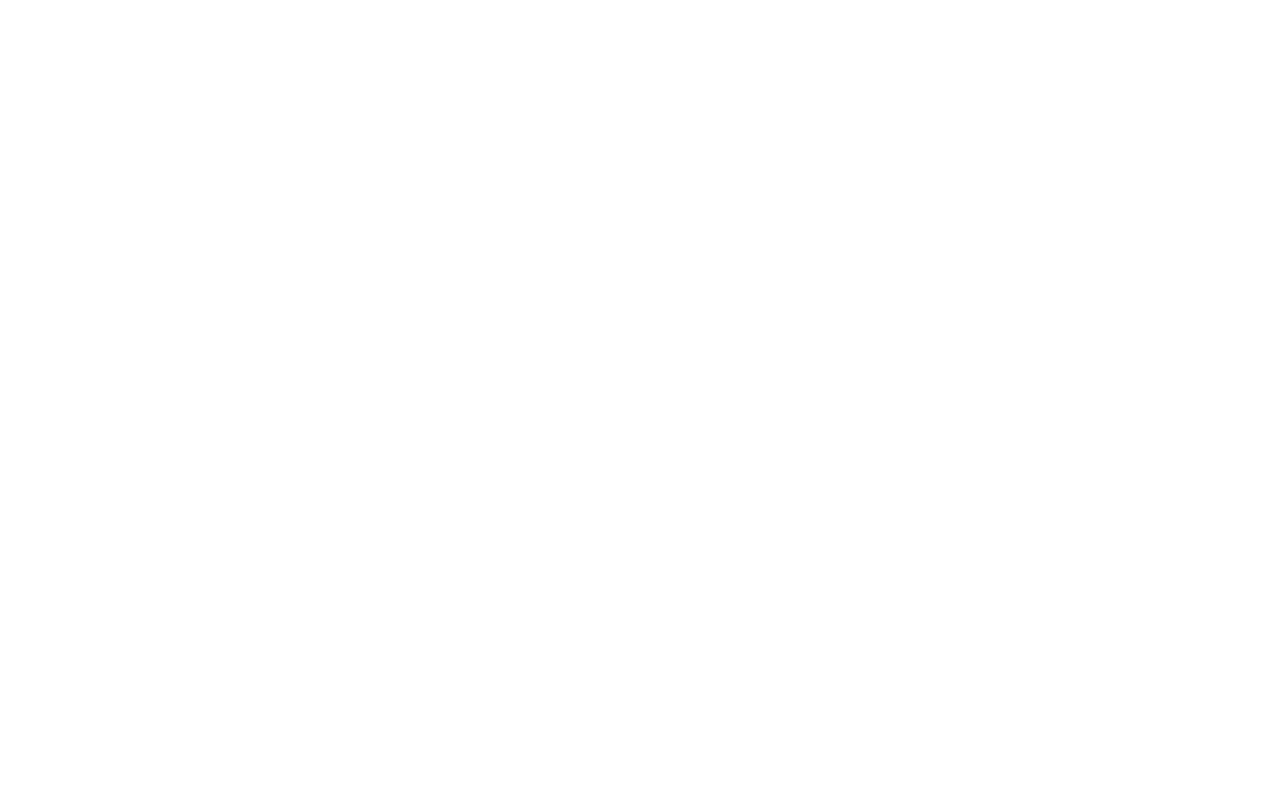
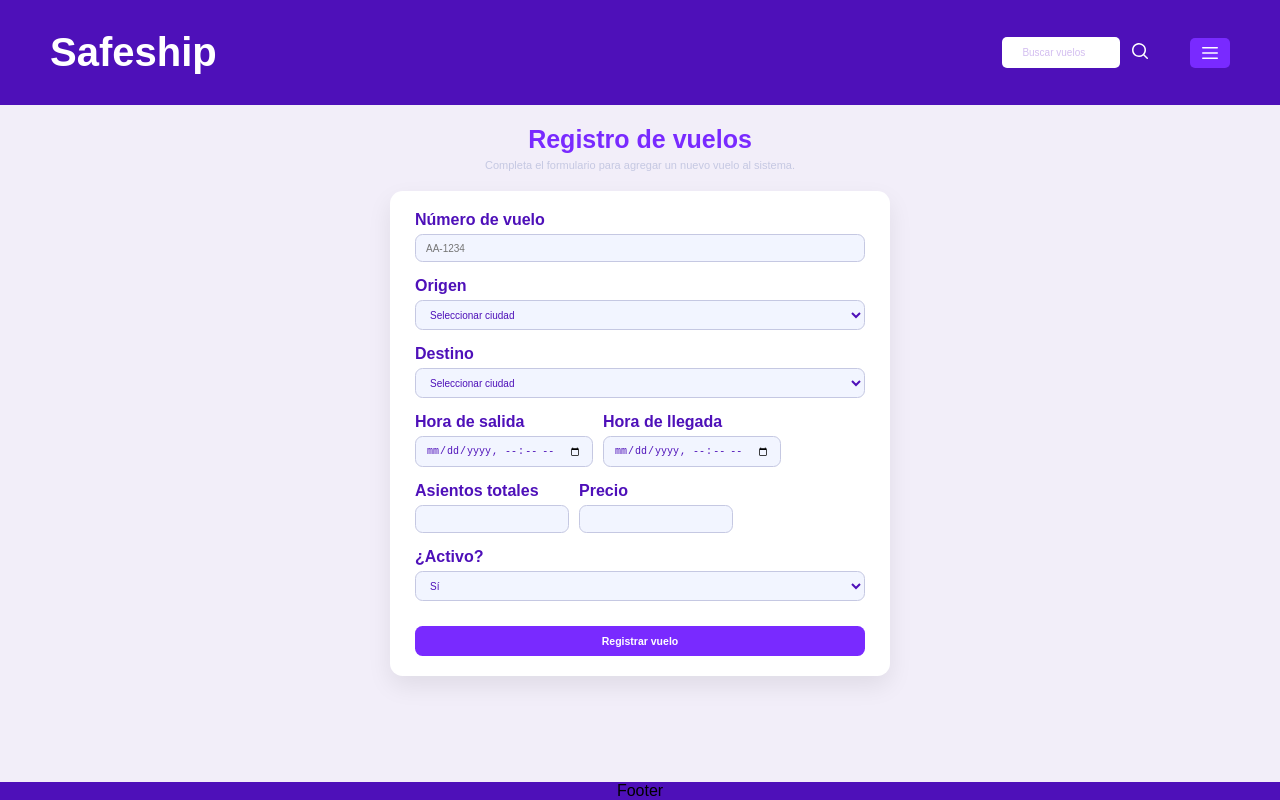
Before and after one commit to Jonnathan23/frontend-agencia-viajes, a React (Vite) app: page /agent in a window 1280 px wide. Before the commit this address had no page. Built offline with nearby package versions, Linux system fonts and the light colour scheme.

Commit message:
Creacion interfaz agent, formulario

```diff
--- a/src/index.css
+++ b/src/index.css
@@ -698,3 +698,123 @@
     min-width: 2rem;
     color: var(--white);
 }
+
+----Agent Page----
+.agent--page {
+  background: linear-gradient(to right top, var(--off-second-white), var(--off-white));
+  padding: 3rem 2rem;
+  color: var(--deep-purple);
+  min-height: 100vh;
+  box-sizing: border-box;
+}
+
+.agent--header {
+  text-align: center;
+  margin: 2rem;
+}
+
+.agent--header h1 {
+  font-size: 2.5rem;
+  font-weight: 700;
+  margin-bottom: 0.5rem;
+  color: var(--purple);
+}
+
+.agent--header p {
+  font-size: 1.1rem;
+  color: var(--off-gray);
+}
+
+.agent--content {
+  display: flex;
+  flex-wrap: wrap;
+  gap: 2rem;
+  justify-content: center;
+  align-items: flex-start;
+}
+
+.form--register {
+  background: var(--white);
+  padding: 2rem 2.5rem;
+  border-radius: 1.25rem;
+  box-shadow: 0 10px 25px rgba(0, 0, 0, 0.08);
+  width: 100%;
+  max-width: 500px;
+  transition: transform 0.3s ease;
+}
+
+.form--register:hover {
+  transform: translateY(-3px);
+}
+
+.form--group,
+.form--group--double {
+  margin-bottom: 1.5rem;
+}
+
+.form--group--double {
+  display: flex;
+  gap: 1rem;
+}
+
+label {
+  font-weight: 600;
+  display: block;
+  margin-bottom: 0.5rem;
+  color: var(--deep-purple);
+}
+
+input,
+select {
+  width: 100%;
+  padding: 0.75rem 1rem;
+  border-radius: 0.75rem;
+  border: 1px solid var(--off-gray);
+  font-size: 1rem;
+  background-color: var(--off-second-white);
+  transition: border-color 0.2s, box-shadow 0.2s;
+  color: var(--deep-purple);
+}
+
+input:focus,
+select:focus {
+  outline: none;
+  border-color: var(--purple);
+  box-shadow: 0 0 0 3px rgba(121, 42, 255, 0.3);
+  background-color: var(--white);
+}
+
+.btn--register {
+  background-color: var(--purple);
+  color: var(--white);
+  border: none;
+  padding: 0.9rem 1.6rem;
+  font-size: 1.05rem;
+  font-weight: 600;
+  border-radius: 0.75rem;
+  cursor: pointer;
+  transition: background-color 0.3s ease, transform 0.2s ease;
+  width: 100%;
+  margin-top: 1rem;
+}
+
+.btn--register:hover {
+  background-color: var(--deep-purple);
+  transform: translateY(-1px);
+}
+
+@media (max-width: 768px) {
+  .agent--content {
+    flex-direction: column;
+    align-items: center;
+  }
+
+  .form--register {
+    width: 100%;
+    max-width: 100%;
+  }
+
+  .form--group--double {
+    flex-direction: column;
+  }
+}
--- /dev/null
+++ b/src/pages/agent/Agent.tsx
@@ -0,0 +1,71 @@
+export default function AgentPage() {
+  return (
+    <div className="agent--page">
+      <div className="agent--header">
+        <h1>Registro de vuelos</h1>
+        <p>Completa el formulario para agregar un nuevo vuelo al sistema.</p>
+      </div>
+
+      <div className="agent--content">
+        <form className="form--register">
+          <div className="form--group">
+            <label htmlFor="flight-number">Número de vuelo</label>
+            <input type="text" id="flight-number" placeholder="AA-1234" />
+          </div>
+
+          <div className="form--group">
+            <label htmlFor="origin">Origen</label>
+            <select id="origin">
+              <option value="">Seleccionar ciudad</option>
+              <option value="bogota">Bogotá</option>
+              <option value="medellin">Medellín</option>
+              <option value="cali">Cali</option>
+            </select>
+          </div>
+
+          <div className="form--group">
+            <label htmlFor="destination">Destino</label>
+            <select id="destination">
+              <option value="">Seleccionar ciudad</option>
+              <option value="cartagena">Cartagena</option>
+              <option value="pereira">Pereira</option>
+              <option value="barranquilla">Barranquilla</option>
+            </select>
+          </div>
+
+          <div className="form--group--double">
+            <div>
+              <label htmlFor="departure">Hora de salida</label>
+              <input type="datetime-local" id="departure" />
+            </div>
+            <div>
+              <label htmlFor="arrival">Hora de llegada</label>
+              <input type="datetime-local" id="arrival" />
+            </div>
+          </div>
+
+          <div className="form--group--double">
+            <div>
+              <label htmlFor="seats">Asientos totales</label>
+              <input type="number" id="seats" min={0} />
+            </div>
+            <div>
+              <label htmlFor="price">Precio</label>
+              <input type="number" id="price" min={0} />
+            </div>
+          </div>
+
+          <div className="form--group">
+            <label htmlFor="active">¿Activo?</label>
+            <select id="active">
+              <option value="Si">Sí</option>
+              <option value="No">No</option>
+            </select>
+          </div>
+
+          <button className="btn--register">Registrar vuelo</button>
+        </form>
+      </div>
+    </div>
+  );
+}
--- a/src/router.tsx
+++ b/src/router.tsx
@@ -5,6 +5,7 @@
 import LoginPage from "./pages/auth/Login";
 import ReservationPage from "./pages/customer/Reservations";
 import MyProfile from "./pages/customer/MyProfile.tsx";
+import AgentPage from "./pages/agent/Agent.tsx";
 
 
 export default function Router() {
@@ -16,6 +17,7 @@
                         <Route path="/" element={<CustomerPage />} index/>
                         <Route path="/reservation/flight-id" element={<ReservationPage />}/>
                         <Route path="/MyProfile" element={<MyProfile />} />
+                        <Route path="/agent" element={<AgentPage />} />
                     </Route>
                     <Route element={<Auth />}>
                         <Route path="/login" element={<LoginPage />} />
```
